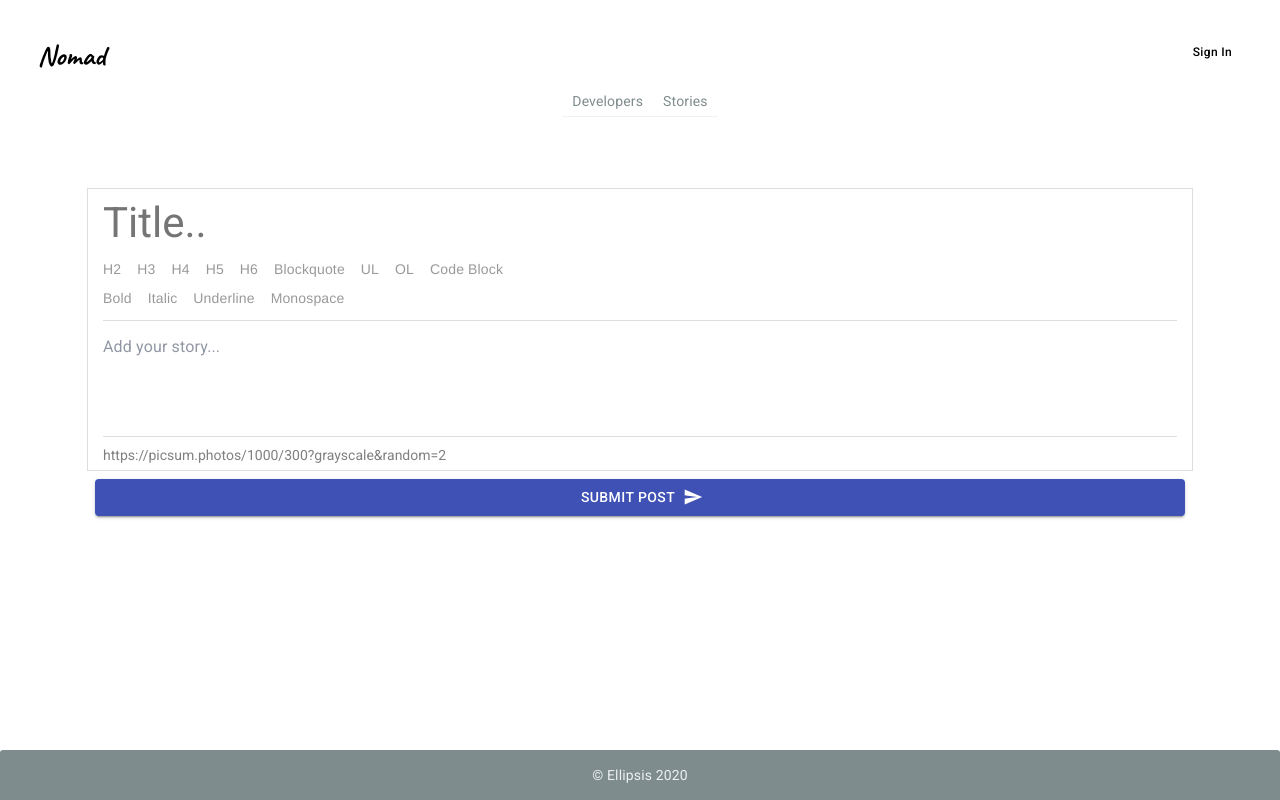
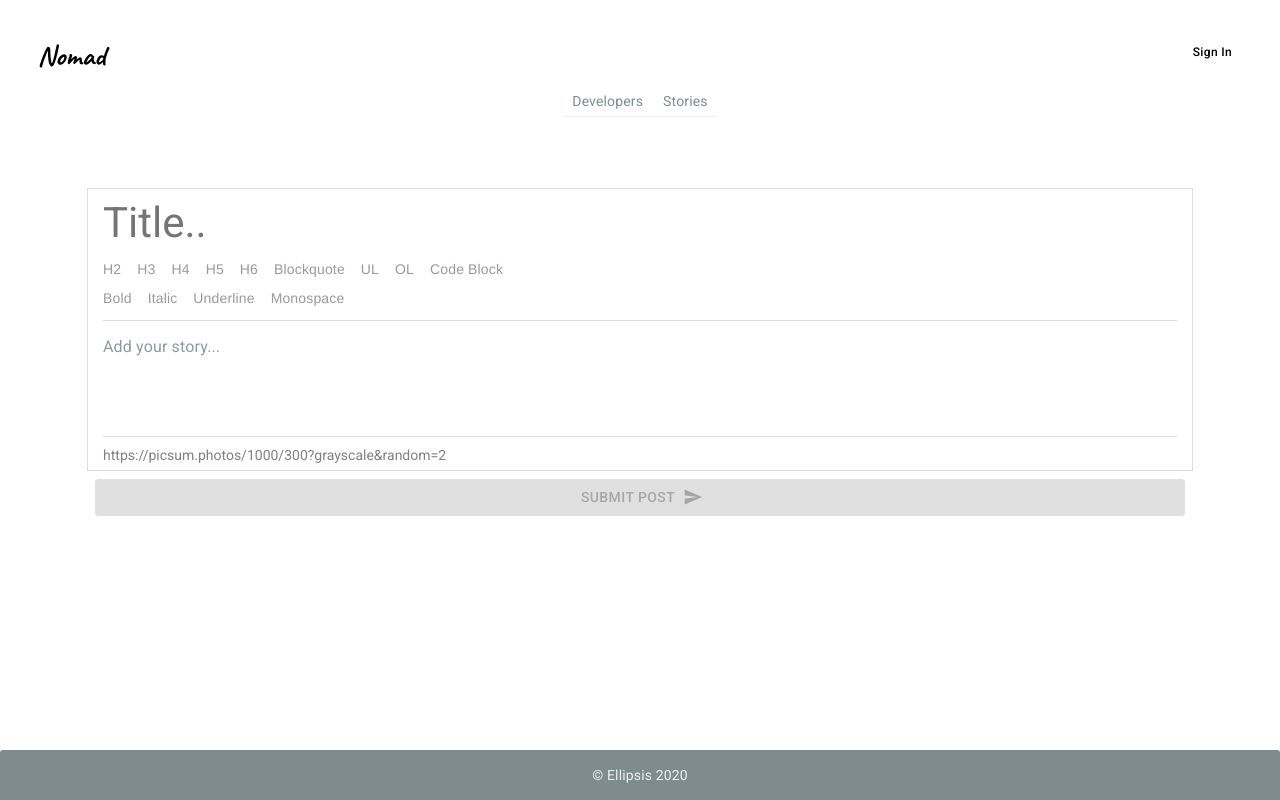
Before and after one commit to ellipsisMob/nomad, a React (Create React App) app in the folder client/: page /addPost in a window 1280 px wide. Built offline with nearby package versions, Linux system fonts and the light colour scheme.

Commit message:
posts validation working

```diff
--- a/client/src/components/editor/Buttons.jsx
+++ b/client/src/components/editor/Buttons.jsx
@@ -2,7 +2,7 @@ import React from 'react';
 import Button from '@material-ui/core/Button';
 import { makeStyles } from '@material-ui/core/styles';
 import Icon from '@material-ui/core/Icon';
-
+import MyEditor from './Editor'
 // https://material-ui.com/components/buttons/
 const useStyles = makeStyles(theme => ({
   button: {
@@ -12,11 +12,12 @@ const useStyles = makeStyles(theme => ({
 
 const SubmitButton = props => {
   const classes = useStyles();
-
-  const { onClickFn } = props;
+  // const isEnabled =
+  const { onClickFn, disabled } = props;
 
   return (
     <Button
+      disabled={disabled}
       variant="contained"
       color="primary"
       onClick={onClickFn}
--- a/client/src/components/editor/Editor.jsx
+++ b/client/src/components/editor/Editor.jsx
@@ -122,7 +122,6 @@ class MyEditor extends React.Component {
 
   render() {
     const {editorState} = this.state;
-
     // If the user changes block type before entering any text, we can
     // either style the placeholder or hide it. Let's just hide it now.
     let className = 'RichEditor-editor';
@@ -132,10 +131,13 @@ class MyEditor extends React.Component {
         className += ' RichEditor-hidePlaceholder';
       }
     }
+    const pattern = new RegExp(/^(?:http(s)?:\/\/)?[\w.-]+(?:\.[\w\.-]+)+[\w\-\._~:/?#[\]@!\$&'\(\)\*\+,;=.]+$/i);
 
+    const inputField = convertToRaw(contentState).blocks[0].text
     const { author } = this.state;
     const { headerImg } = this.state;
     const { title } = this.state;
+    const isEnabled = title.length > 0 && inputField.length > 0 && pattern.test(headerImg);
     return (
       <div className="text-editor">
         <form>
@@ -185,7 +187,7 @@ class MyEditor extends React.Component {
           </div>
           </div>
         </form>
-        <SubmitButton onClickFn={this.handleSubmit} />
+        <SubmitButton onClickFn={this.handleSubmit} disabled={!isEnabled}/>
       </div>
     );
   }
```
